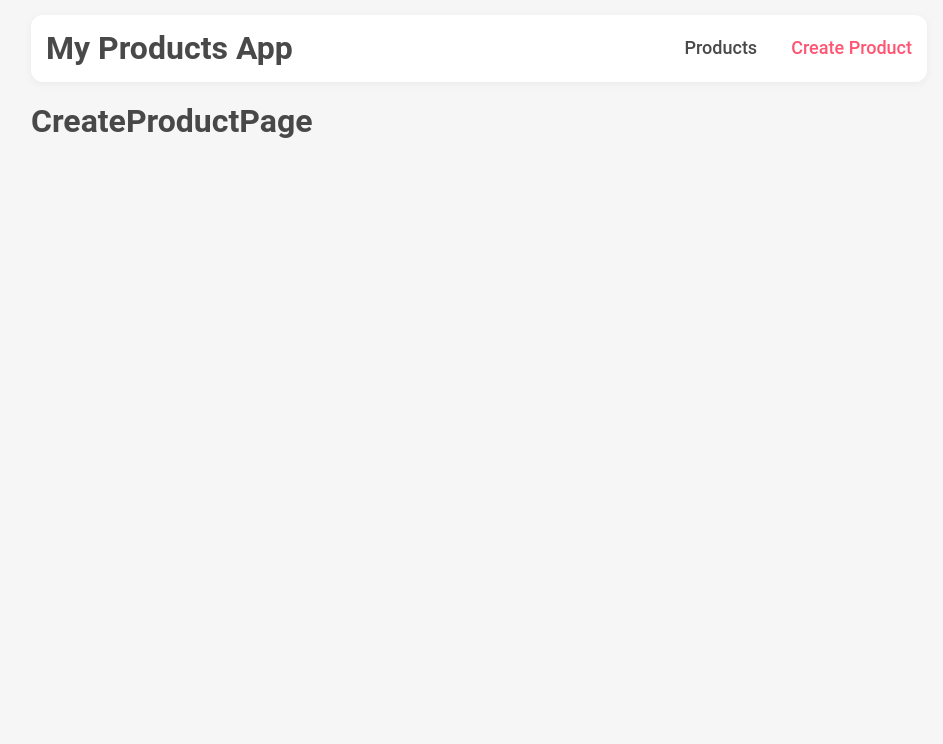
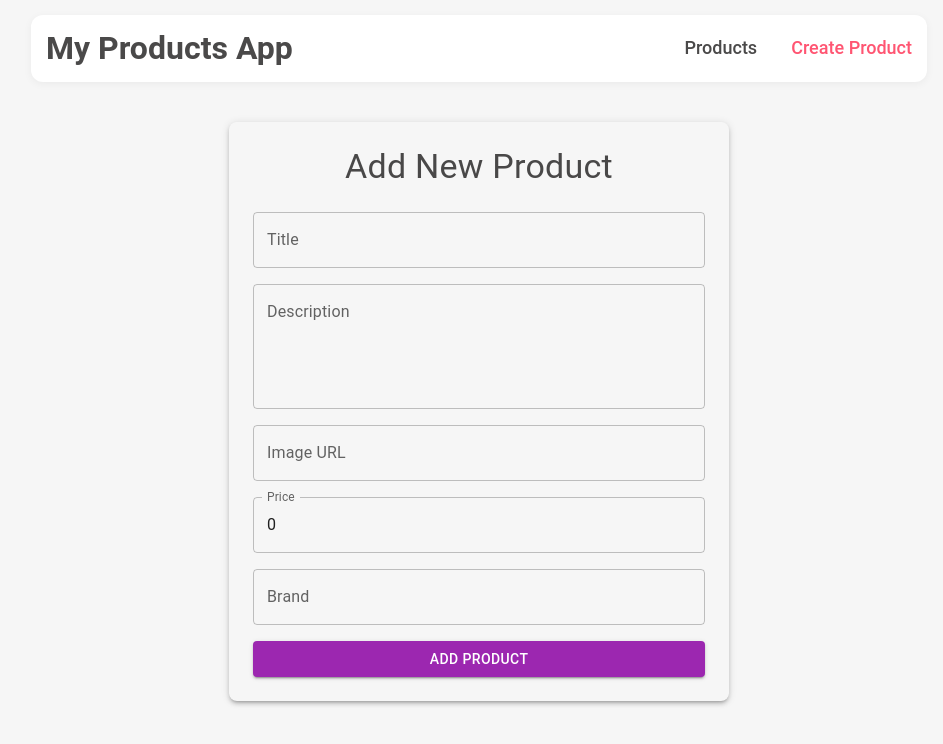
Before and after one commit to zukolime/products-catalog-app, a React (Vite) app: page /create-product in a window 1280 px wide. Shown: the top 744 px of the page, without its empty margins (161-1104 px from the left). Built offline with nearby package versions, Linux system fonts and the light colour scheme.

Commit message:
feat: product creation

```diff
--- a/src/features/productsSlice.ts
+++ b/src/features/productsSlice.ts
@@ -1,12 +1,21 @@
 import { createAsyncThunk, createSlice, type PayloadAction } from '@reduxjs/toolkit';
 import type { Product } from '../models/product';
 import { getHttp } from '../helpers/getHttp';
+import { v4 as uuid } from 'uuid';
 
 interface ProductsState {
   products: Product[];
   filter: 'all' | 'liked';
   loading: boolean;
   error: string | null;
+}
+
+interface NewProductPayload {
+  title: string;
+  description: string;
+  thumbnail: string;
+  price: number;
+  brand: string;
 }
 
 const initialState: ProductsState = {
@@ -33,8 +42,18 @@ const productsSlice = createSlice({
     removeProduct(state, action: PayloadAction<string>) {
       state.products = state.products.filter((item) => item.id !== action.payload);
     },
-    addProduct(state, action: PayloadAction<Product>) {
-      state.products.push(action.payload);
+    addProduct(state, action: PayloadAction<NewProductPayload>) {
+      const newProduct: Product = {
+        id: uuid(),
+        title: action.payload.title,
+        description: action.payload.description,
+        thumbnail: action.payload.thumbnail,
+        price: action.payload.price,
+        brand: action.payload.brand,
+        liked: false,
+      };
+
+      state.products = [...state.products, newProduct];
     },
     setFilter(state, action: PayloadAction<'all' | 'liked'>) {
       state.filter = action.payload;
--- a/src/pages/CreateProductPage/CreateProductPage.tsx
+++ b/src/pages/CreateProductPage/CreateProductPage.tsx
@@ -1,3 +1,131 @@
+import { Formik, Form } from 'formik';
+import * as Yup from 'yup';
+import { TextField, Button, Box, Typography } from '@mui/material';
+import { useDispatch } from 'react-redux';
+import { useNavigate } from 'react-router-dom';
+import { addProduct } from '../../features/productsSlice';
+import type { AppDispatch } from '../../app/providers/with-store';
+
 export const CreateProductPage = () => {
-  return <h1>CreateProductPage</h1>;
+  const dispatch = useDispatch<AppDispatch>();
+  const navigate = useNavigate();
+
+  const validationSchema = Yup.object({
+    title: Yup.string().required('Title is required').min(3, 'Minimum 3 characters'),
+    description: Yup.string().required('Description is required').min(10, 'Minimum 10 characters'),
+    thumbnail: Yup.string().url('Enter a valid URL').required('Required'),
+    price: Yup.number().positive('Price shall be positive number').required('Required'),
+    brand: Yup.string().required('Required').min(1, 'Minimum 1 character'),
+  });
+
+  return (
+    <Box
+      maxWidth='500px'
+      mx='auto'
+      mt={5}
+      p={3}
+      borderRadius={2}
+      boxShadow={3}
+    >
+      <Typography
+        variant='h4'
+        mb={3}
+        textAlign='center'
+      >
+        Add New Product
+      </Typography>
+
+      <Formik
+        initialValues={{
+          title: '',
+          description: '',
+          thumbnail: '',
+          price: 0,
+          brand: '',
+        }}
+        validationSchema={validationSchema}
+        onSubmit={(values, { resetForm }) => {
+          dispatch(addProduct(values));
+          resetForm();
+          navigate('/products');
+        }}
+      >
+        {({ errors, touched, isSubmitting, handleChange, values }) => (
+          <Form>
+            <Box mb={2}>
+              <TextField
+                fullWidth
+                label='Title'
+                name='title'
+                value={values.title}
+                onChange={handleChange}
+                error={touched.title && Boolean(errors.title)}
+                helperText={touched.title && errors.title}
+              />
+            </Box>
+
+            <Box mb={2}>
+              <TextField
+                fullWidth
+                label='Description'
+                name='description'
+                value={values.description}
+                onChange={handleChange}
+                multiline
+                rows={4}
+                error={touched.description && Boolean(errors.description)}
+                helperText={touched.description && errors.description}
+              />
+            </Box>
+
+            <Box mb={2}>
+              <TextField
+                fullWidth
+                label='Image URL'
+                name='imageURL'
+                value={values.thumbnail}
+                onChange={handleChange}
+                error={touched.thumbnail && Boolean(errors.thumbnail)}
+                helperText={touched.thumbnail && errors.thumbnail}
+              />
+            </Box>
+
+            <Box mb={2}>
+              <TextField
+                fullWidth
+                label='Price'
+                name='price'
+                value={values.price}
+                onChange={handleChange}
+                error={touched.price && Boolean(errors.price)}
+                helperText={touched.price && errors.price}
+              />
+            </Box>
+
+            <Box mb={2}>
+              <TextField
+                fullWidth
+                label='Brand'
+                name='brand'
+                value={values.brand}
+                onChange={handleChange}
+                error={touched.brand && Boolean(errors.brand)}
+                helperText={touched.brand && errors.brand}
+              />
+            </Box>
+
+            <Button
+              type='submit'
+              variant='contained'
+              color='secondary'
+              fullWidth
+              disabled={isSubmitting}
+            >
+              Add Product
+            </Button>
+          </Form>
+        )}
+      </Formik>
+    </Box>
+  );
 };
--- /dev/null
+++ b/src/pages/ProductDetailsPage/ProductDetailsPage.styled.ts
@@ -0,0 +1,52 @@
+import { Link } from 'react-router-dom';
+import styled from 'styled-components';
+
+export const ProductWrapper = styled.div`
+  display: flex;
+  flex-direction: column;
+  justify-content: center;
+  align-items: center;
+  padding: 32px;
+  margin: 15px auto;
+  width: 80%;
+  border-radius: 8px;
+  gap: 18px;
+  box-shadow: 0 0 12px 1px rgba(255, 85, 114, 0.2);
+`;
+
+export const ProductImageBox = styled.div`
+  width: 420px;
+`;
+
+export const ProductImage = styled.img``;
+
+export const ProductTitle = styled.h3`
+  margin: 0;
+  font-size: 32px;
+`;
+
+export const ProductDescription = styled.p`
+  margin: 0;
+  font-size: 24px;
+  text-align: center;
+`;
+
+export const ProductAddInfoBox = styled.div`
+  display: flex;
+  width: 100%;
+  align-items: center;
+  justify-content: space-between;
+  font-size: 18px;
+`;
+
+export const ProductAddInfo = styled.span`
+  padding: 8px;
+  background: #ff557252;
+  border-radius: 8px;
+`;
+
+export const ProductLinkBack = styled(Link)`
+  font-size: 24px;
+  padding: 8px;
+  border-radius: 8px;
+`;
```
